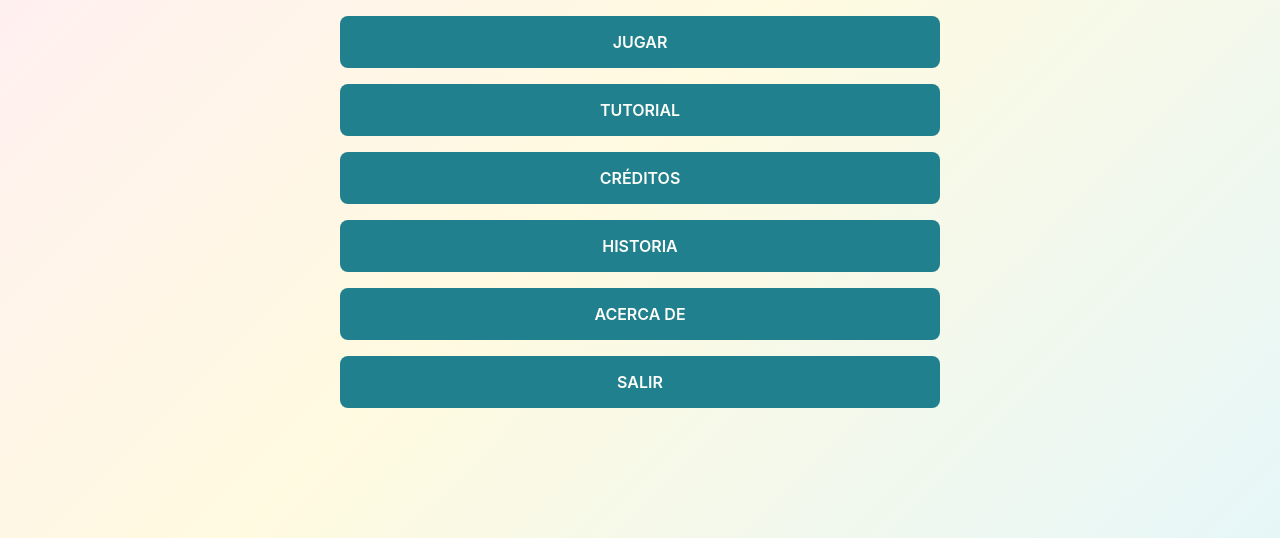
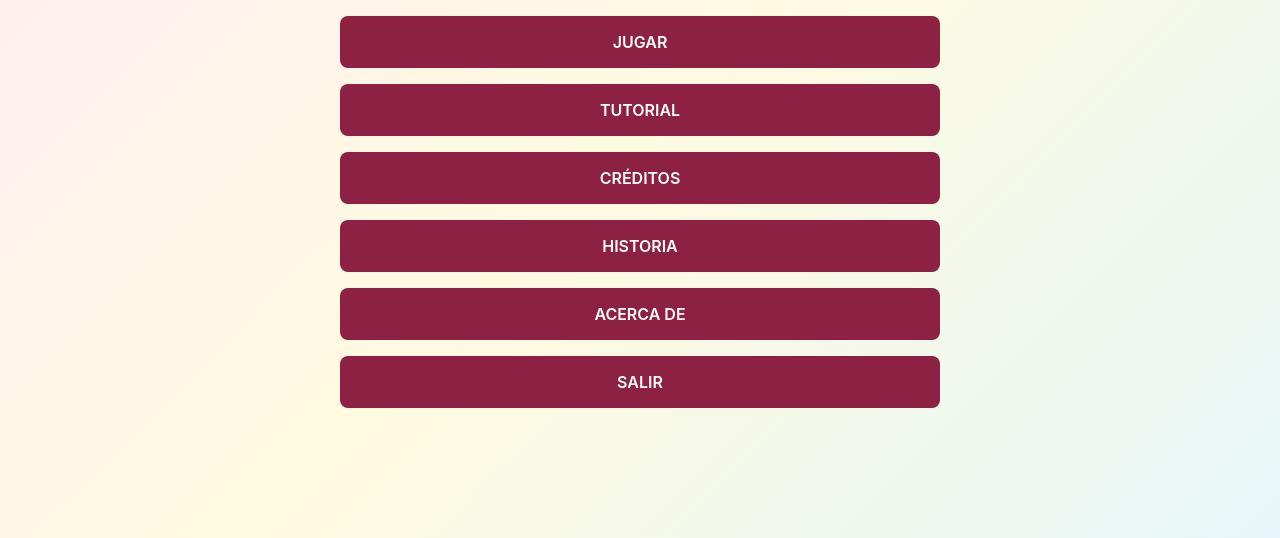
Before and after one commit to SoyPatu/Axolotl-Panic, a plain HTML site: page docs/index.html in a window 1280 px wide. Shown: the part 262-800 px from the top of the page. Drawn offline with Linux system fonts and the light colour scheme.

Commit message:
Reparando Pages

```diff
--- a/docs/index.html
+++ b/docs/index.html
@@ -18,12 +18,12 @@
   --color-brown-600: rgba(94, 82, 64, 1);
   --color-charcoal-700: rgba(31, 33, 33, 1);
   --color-charcoal-800: rgba(38, 40, 40, 1);
-  --color-slate-900: rgba(19, 52, 59, 1);
-  --color-teal-300: rgba(50, 184, 198, 1);
-  --color-teal-400: rgba(45, 166, 178, 1);
-  --color-teal-500: rgba(33, 128, 141, 1);
-  --color-teal-600: rgba(29, 116, 128, 1);
-  --color-teal-700: rgba(26, 104, 115, 1);
+  --color-slate-900: rgb(59, 19, 36);
+  --color-teal-300: rgb(198, 50, 129);
+  --color-teal-400: rgb(178, 45, 129);
+  --color-teal-500: rgb(141, 33, 67);
+  --color-teal-600: rgb(128, 29, 70);
+  --color-teal-700: rgb(115, 26, 96);
   --color-pink-400: rgba(255, 105, 180, 1);
   --color-pink-500: rgba(255, 20, 147, 1);
   --color-yellow-400: rgba(255, 215, 0, 1);
```
